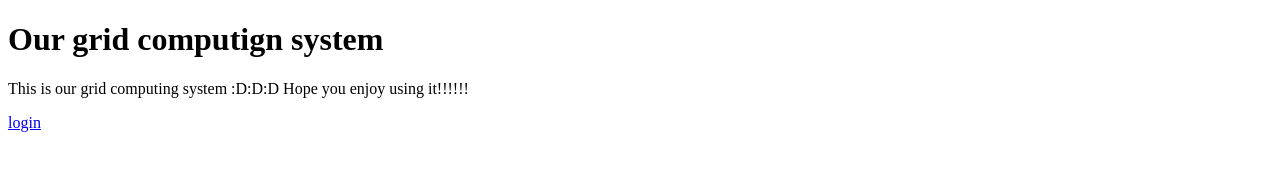
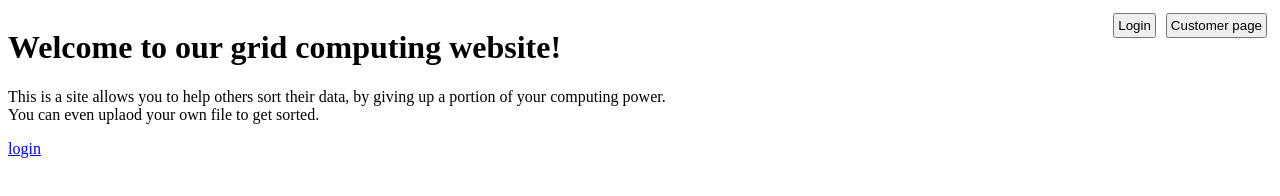
Before and after one commit to VinceAAU/P2, a website: page worker/index.html in a window 1280 px wide. Drawn offline with Linux system fonts and the light colour scheme.

Commit message:
fixed rollback

```diff
--- a/worker/index.html
+++ b/worker/index.html
@@ -1,11 +1,23 @@
 <!DOCTYPE html>
 <head>
-	<title>Our grid computing system:)</title>
+<title>Web computing</title>
+<link rel="stylesheet" type="text/css" href="style.css">
 </head>
 <body>
-	<h1>Our grid computign system</h1>
-	<p>This is our grid computing system :D:D:D Hope you enjoy using it!!!!!!</p>
+<div class="row">
+	<div class="column left">
+		<h1>Welcome to our grid computing website!</h1>
+		<p>
+		This is a site allows you to help others sort their data,
+		by giving up a portion of your computing power. <br>
+		You can even uplaod your own file to get sorted.
+		</p>
+		<a href="../P2/worker/login.html">login</a>   <br>
+	</div>
 
-	<a href="../P2/worker/login.html">login</a>   <br>
-
+	<div class="column right">
+		<button class="indexbutton" type="button" name="customer_page">Customer page</button>
+		<button class="indexbutton" type="button" name="login">Login</button>
+	</div>
+</div>
 </body>
```
